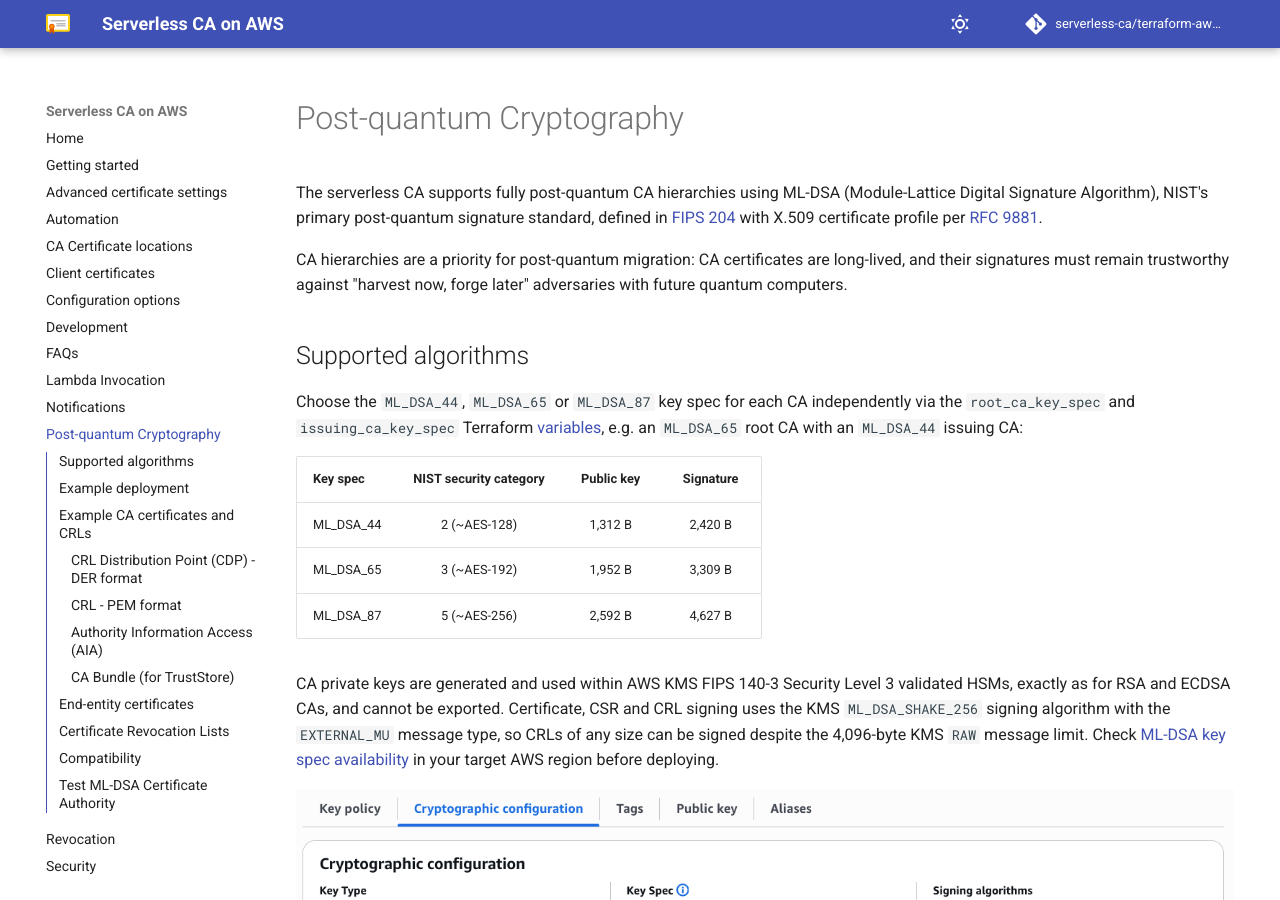
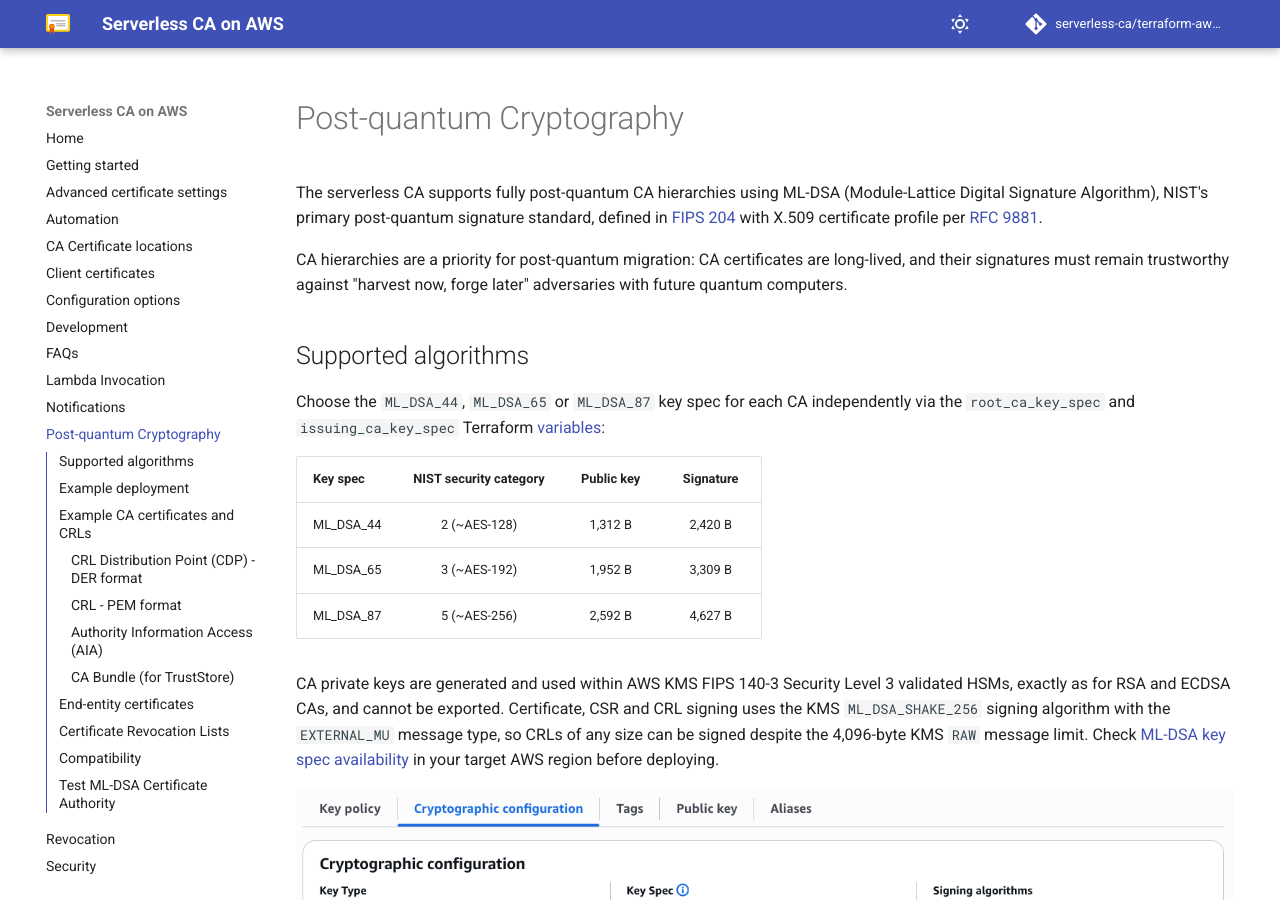
Before and after one commit to serverless-ca/terraform-aws-ca, an MkDocs documentation site: the page built from docs/pqc.md, in a window 1280 px wide and 900 px high. Built offline with MkDocs 1.6.1 and Material for MkDocs 9.7.7, drawn with Linux system fonts in a browser that asks for light colours; comment, search, counter and statistics services are not loaded.

```diff
--- a/docs/pqc.md
+++ b/docs/pqc.md
@@ -13,8 +13,7 @@ later" adversaries with future quantum computers.
 
 Choose the `ML_DSA_44`, `ML_DSA_65` or `ML_DSA_87` key spec for each CA independently
 via the `root_ca_key_spec` and `issuing_ca_key_spec` Terraform
-[variables](https://github.com/serverless-ca/terraform-aws-ca/blob/main/variables.tf),
-e.g. an `ML_DSA_65` root CA with an `ML_DSA_44` issuing CA:
+[variables](https://github.com/serverless-ca/terraform-aws-ca/blob/main/variables.tf):
 
 | Key spec | NIST security category | Public key | Signature |
 |----------|:----------------------:|:----------:|:---------:|
```
Also changed, not shown: README.md (+3 -0 lines), docs/index.md (+3 -0 lines).
